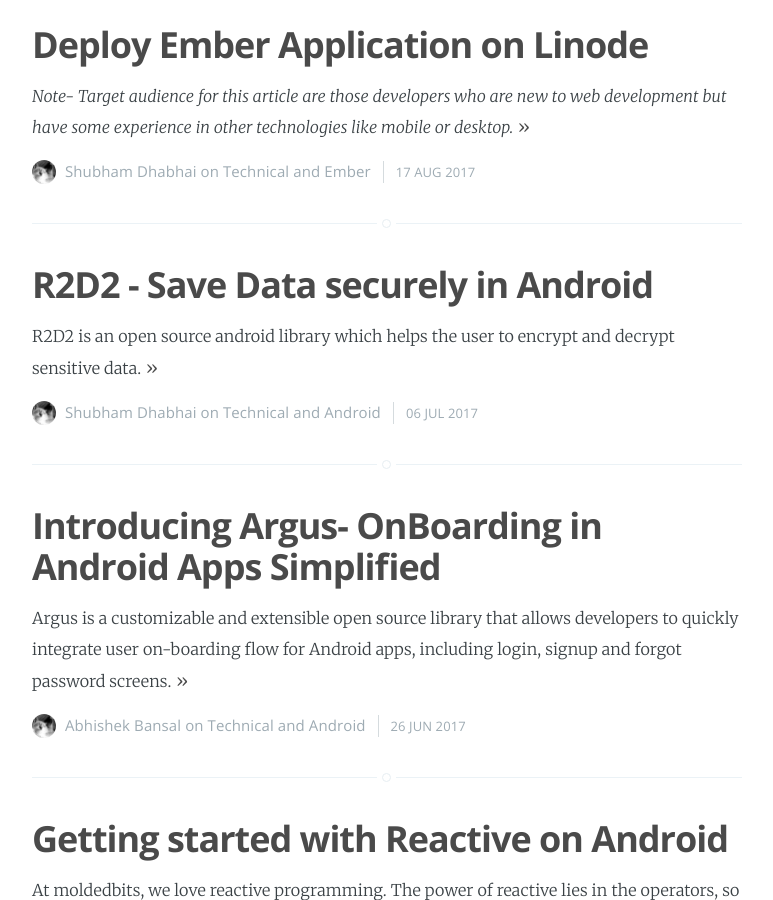
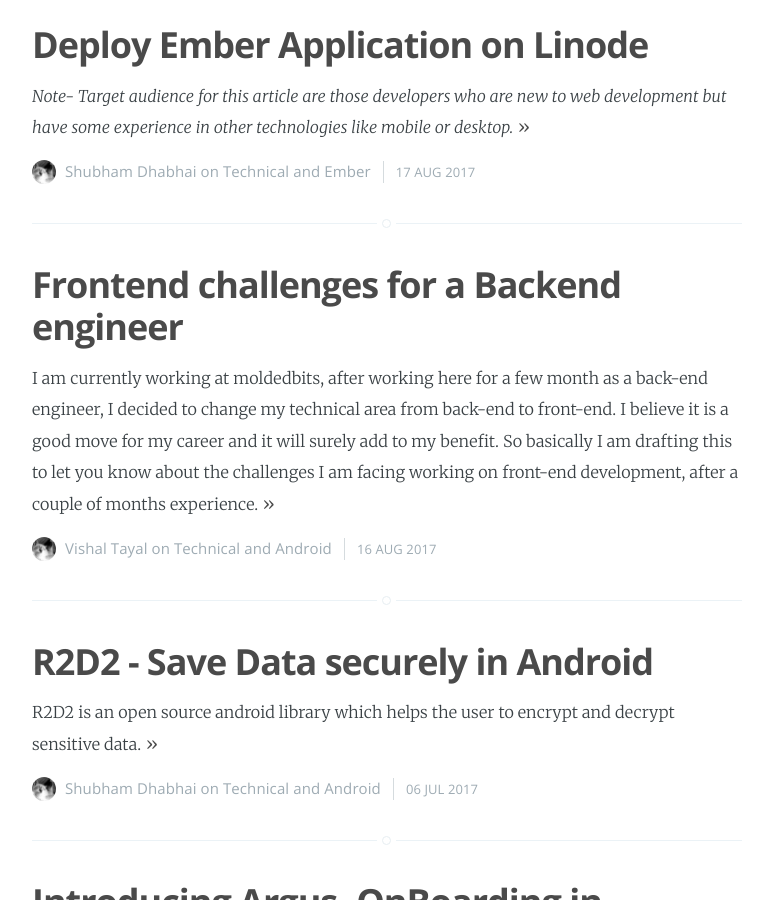
Before and after one commit to moldedbits/moldedbits.github.io, a Jekyll site: the page built from index.html, in a window 1280 px wide and 900 px high, scrolled down 386 px. Shown: the whole window, without its empty margins (253-1026 px from the left). Built offline with Jekyll 4.4.1, drawn with Linux system fonts in a browser that asks for light colours; the list of posts is cut into pages by our own code; some of the changed lines change nothing that is shown; some of the changed text lies outside the part shown.

Commit message:
Vishal's post on challanges for backend engineer

```diff
--- a/_data/people.yml
+++ b/_data/people.yml
@@ -20,3 +20,7 @@
 shubham:
   name: Shubham Dhabhai
   description: Android, Rails, Ember and Force
+
+tayal:
+  name: Vishal Tayal
+  description: Backend Mechanic and Android
--- /dev/null
+++ b/_posts/2017-08-16-frontend-challenges-for-backend-engineer.md
@@ -0,0 +1,23 @@
+---
+layout: post
+title:  "Frontend challenges for a Backend engineer"
+date:   2017-08-16 6:11:15
+author: tayal
+categories: Technical Android
+---
+
+I am currently working at moldedbits, after working here for a few month as a back-end engineer, I decided to change my technical area from back-end to front-end. I believe it is a good move for my career and it will surely add to my benefit. So basically I am drafting this to let you know about the challenges I am facing working on front-end development, after a couple of months experience.
+
+Currently, I am working on Android Application Development. Assuming that this is well acquainted that Android is something which has a lot of variety due to its ever increasing large scale development and upgradation processes (e.g. different version of OS, screens sizes), so it is a cumbersome task to cover how an app will behave across different devices, after the development of it.
+
+1. **In Layout Design** -: First and foremost challenge I am facing is to design layouts in Android. From my prior position’s experience, I have understood my role there did not require to beautify things. We presented things in their crude form. Thus, Backend developers don’t know much about the designing part of the screens, and I feel the  major reason behind this is, that, our position doesn’t demand of task to be achieved.  Like I said, I had experience in data flow kind of things (like retrieving data from database, manipulation of the same according to business logic and then return it to the client). But as a  front-end developer I have to take care of how my Applications looks  at each stage of escalation.
+2. **Runnable code is not centralized** -: The major drawback or flaw in mobile development is that if any change is required in the source code, then we have to update it across all devices in which the app is installed, otherwise its behavior can be ambiguous. So, during the development, we have to develop the app in such a way that if any change is needed in future, then that changes can be handled by server APIs itself. Despite all this, still we cannot cover all scenarios also it is quite difficult to deploy code on all devices in contrast to the backend, where all codes are kept on the server-side so deployment becomes an easy stuff here.
+3. **Difference in approach** -: When you have to simply transform your work style from one way to another, it welcomes a lot of challenge. The transformations; I will elaborate with the help of below points.
+-	In backend development you have to think of a solution with respect to server configurations and handle multiple requests at the same time. But on front-end you have to think about multiple devices and a solution which can be feasible for all devices. In frontend we only process that requests which are relevant for a particular user.
+-	We don’t prefer caching in backend for user related data because there are multiple requests which needs to be processed at the same time. But in the front end we may save user’s data in shared preferences (a local storage for Android devices), as it is user-specific.
+-	In backend development we have to take care about security and integrity of data but the front end developers rely on backend developers for handling security related issues.
+-	In frontend, app drive is dependent upon API response and we need to engage the user until we do not get a response for better User Experience (UX), an important fundamental in Software Engineering.
+4. **Client acceptance** -: This is also one of the major challenge in front end development because in back end there is an abstraction layer for client, and he doesn’t know what is going beyond that layer. Client only interacts with the front-end design and it’s the responsibility of the front-end to handle and get the data which is required by the client. A client is never interested in the way developer chooses to handle the API response. It’s analogous to a black box.
+5. **Lack of software/hardware integration** -: On Handset 1, Button A triggers Function X. The problem? On Handset 2, Button A triggers Function Y. That’s a peek at the variety of button configurations an app can have. So obviously, you can't design an app that relies on Button A to do the same thing for everyone. Users may grow frustrated and give up on an app that doesn't perform intuitively.
+
+Despite these challenges and many more which I may have skipped, the fact that these two areas of development are strongly related to each other and that it is very hard for any one of them to exist independently, cannot be ignored. My piece of advice would be to plan things while switching and gradually learn the difference in process under the guidance of some expert and do not rush into things. I believe, all challenges can be overcome if you have desire and will to learn something. If you have the passion, eventually, everything will fall into place for you and will be understandable. There is huge demand for the Front-end and Back-end developers and nothing is over any other thing. Both, have its own importance. So keep learning and keep sharing.
```
